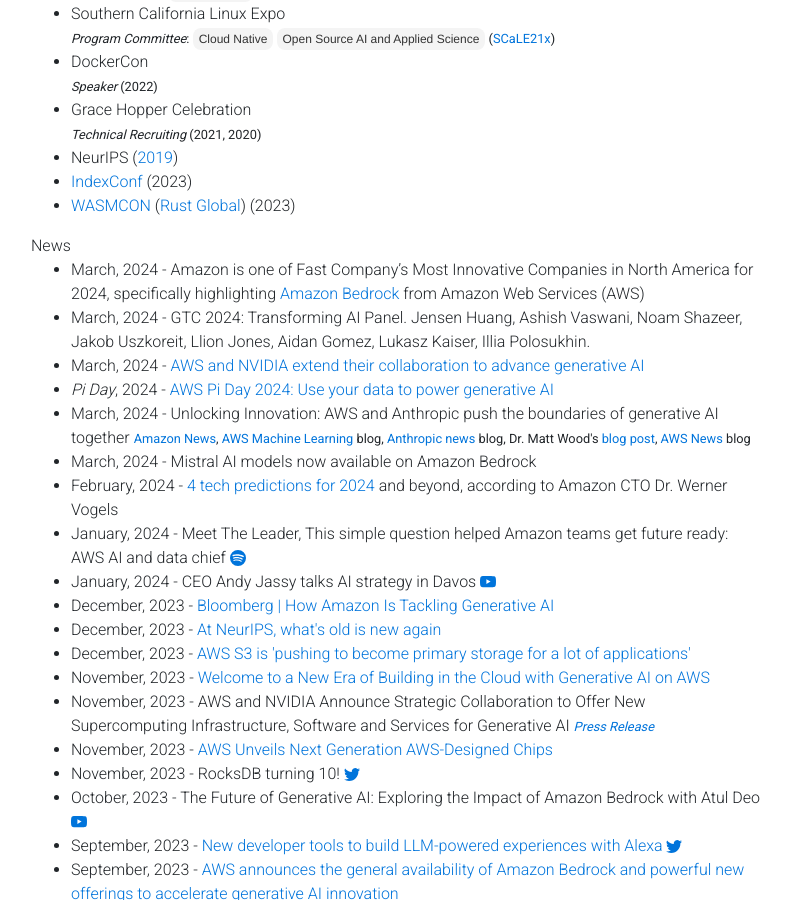
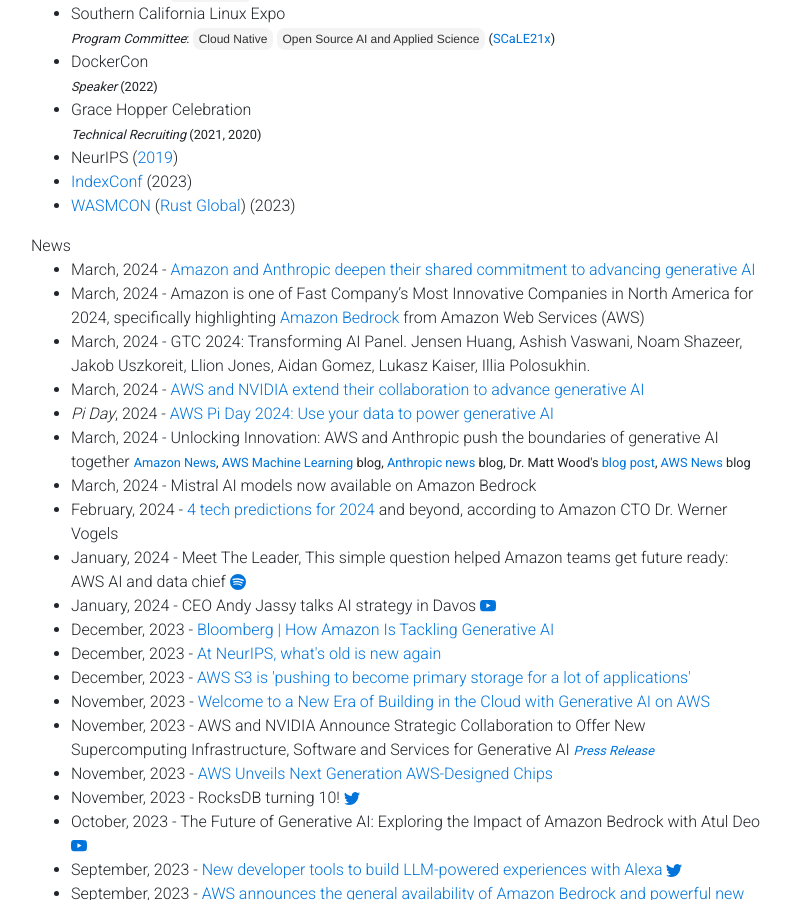
Before and after one commit to gfw001/gfw001.github.io, a Jekyll site: the page portfolio.html, which Jekyll copies as it is, in a window 1280 px wide and 900 px high, scrolled down 1688 px. Shown: the whole window, without its empty margins (54-845 px from the left). Built offline with Jekyll 4.4.1, drawn with Linux system fonts in a browser that asks for light colours; nearby versions of some CDN libraries; a style sheet for code colours, icons or effects is not loaded.

Commit message:
Update portfolio.html

```diff
--- a/portfolio.html
+++ b/portfolio.html
@@ -308,6 +308,11 @@
 
       News
 	<ul>
+
+
+	<li>
+	       March, 2024 - <a href="https://www.aboutamazon.com/news/company-news/amazon-anthropic-ai-investment">Amazon and Anthropic deepen their shared commitment to advancing generative AI</a>
+	</li>
 	<li>
 	       March, 2024 - Amazon is one of Fast Company’s Most Innovative Companies in North America for 2024, specifically highlighting <a href="https://www.fastcompany.com/91041237/amazon-most-innovative-companies-2024?linkId=364793696">Amazon Bedrock</a> from Amazon Web Services (AWS)
 	</li>
```
